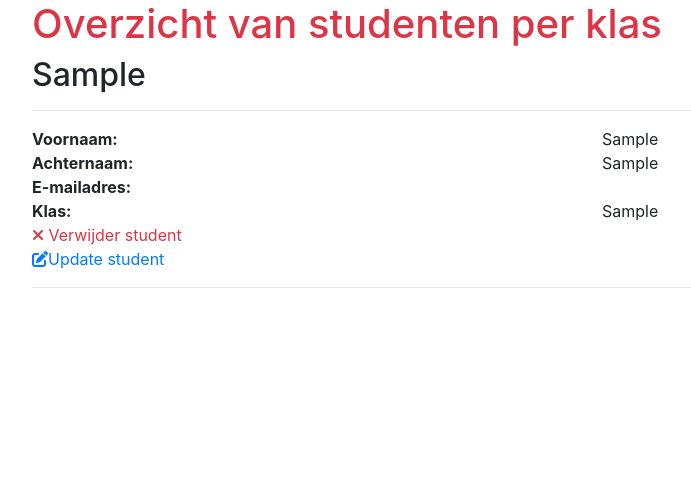
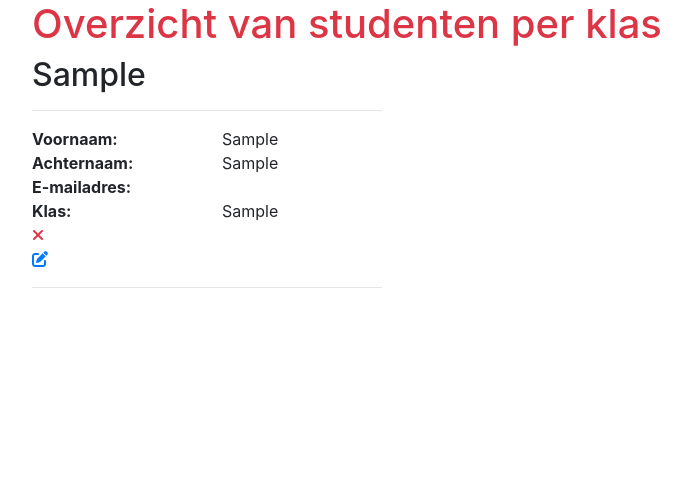
Before and after one commit to daphnekr/studentenApp, a PHP site: page /webapp/home in a window 1280 px wide. Shown: the part 25-512 px from the top of the page, without its empty margins (53-744 px from the left). Run offline with PHP 8.4, Linux system fonts and the light colour scheme; tables that the repository leaves empty or names only in its code hold one stand-in row (values such as "Sample post"); data that the repository does not hold is empty; some libraries are stand-ins or nearby versions.

Commit message:
paar kleine aanpassingen

```diff
--- a/framework-php-master/view/home/index.php
+++ b/framework-php-master/view/home/index.php
@@ -3,7 +3,7 @@
 
 <div class = "row">
 <?php foreach ($groups as $group){ ?>
-    <div class = "col">
+    <div class = "col-4">
         <h2><?= $group['groepnaam']; $groep_id = $group['id']?> </h2>
         <hr>
         <?php
@@ -18,8 +18,8 @@
                         <b>Achternaam:</b><br>
                         <b>E-mailadres:</b><br>
                         <b>Klas:</b><br>
-                        <a class = "text-danger" href="<?= URL?>student/deletestudent/<?= $student['studenten_id']; ?>"><i class="fas fa-times"></i> Verwijder student</a> <br>
-                        <a class = "text-primary" href="<?= URL?>student/updateStudent/<?= $student['studenten_id']; ?>"><i class="fas fa-edit"></i>Update student</a> <br>
+                        <a class = "text-danger" href="<?= URL?>student/deletestudent/<?= $student['studenten_id']; ?>"><i class="fas fa-times"></i></a> <br>
+                        <a class = "text-primary" href="<?= URL?>student/updateStudent/<?= $student['studenten_id']; ?>"><i class="fas fa-edit"></i></a> <br>
                     </div>
                     <div class = "col">
                         <?= $student['voornaam']; ?> <br>
--- a/framework-php-master/view/planning/createPlanning.php
+++ b/framework-php-master/view/planning/createPlanning.php
@@ -15,8 +15,10 @@
                     <?php foreach($lessen as $les){?>
                         <option value="<?php echo htmlentities($les["lessen_id"])?>"><?php echo htmlentities($les["les"]), " om ", date('H:i', strtotime($les["tijd"])), " uur" ?></option>
                     <?php } ?>
-                    </select>
+                    </select><div class="text-danger"><?php echo $error;?></div>
             </div>
+
+
             <div class="form-group text-center">
                 <input type="submit" value="Toevoegen" class="form-submit col-4 col-lg-3">
             </div>
--- a/framework-php-master/view/student/updateStudent.php
+++ b/framework-php-master/view/student/updateStudent.php
@@ -1,4 +1,5 @@
 <div class="form-container col-8 col-md-6 col-lg-4 offset-2 offset-md-3 offset-lg-4 mt-4">
+    <h1 class = "text-danger text-center"> Student wijzigen</h1>
         <form action="<?= URL ?>student/modifyStudent/<?= $student['id']?>" method="post" name="update" autocomplete="off">
             <div class="form-group text-center text-dark">
                 <label for="voornaam">Voornaam</label>
```
Also changed, not shown: framework-php-master/view/planning/agenda.php (+4 -3 lines).
